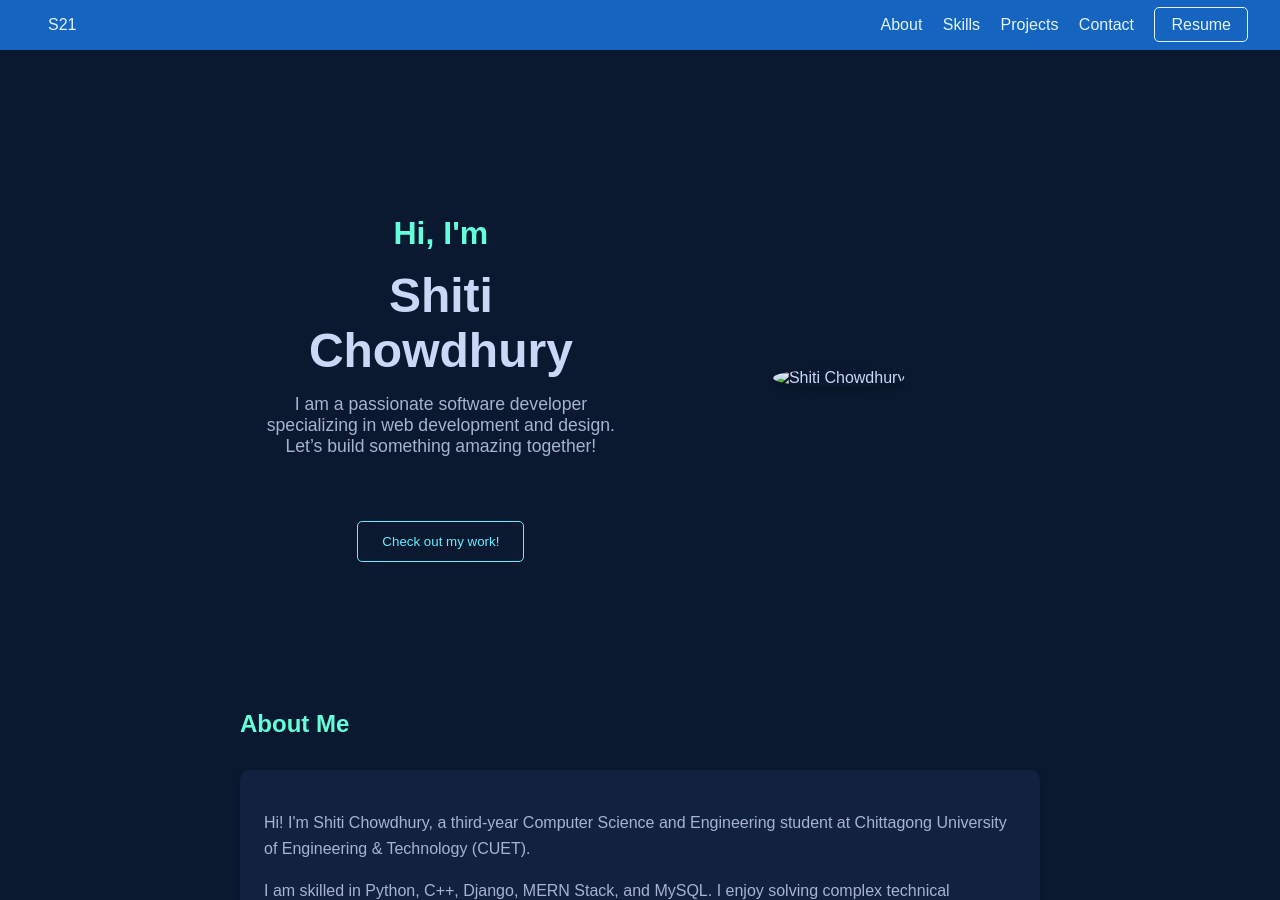
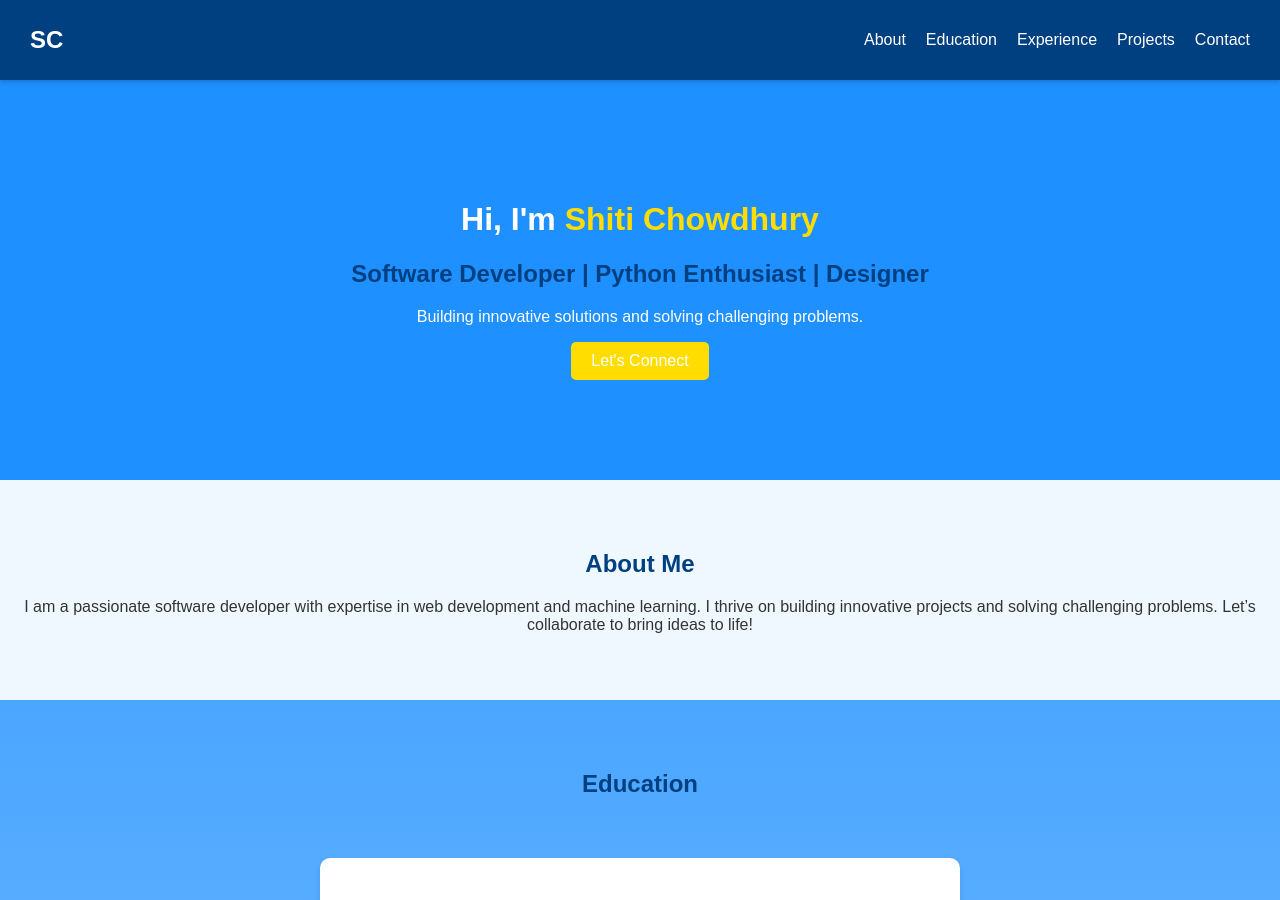
Before and after one commit to SHITICHY21/SHITICHY21.github.io, a Jekyll site: the page built from index.md, in a window 1280 px wide and 900 px high. Built offline with Jekyll 4.4.1, drawn with Linux system fonts in a browser that asks for light colours; our own code applies the rules of GitHub Pages for plain Markdown files; some of the changed text lies outside the part shown.

Commit message:
Update default.html

```diff
--- a/_layouts/default.html
+++ b/_layouts/default.html
@@ -4,363 +4,237 @@
     <meta charset="UTF-8">
     <meta name="viewport" content="width=device-width, initial-scale=1.0">
     <title>Shiti Chowdhury | Portfolio</title>
+    <link rel="stylesheet" href="assets/css/style.css">
+
+    <link rel="icon" href="https://cdnjs.cloudflare.com/ajax/libs/font-awesome/6.0.0-beta3/svgs/solid/code.svg" type="image/svg+xml">
+    <title>Shiti Chowdhury | Portfolio</title>
     <style>
-    /* General Styling */
+        /* General Styles */
         body {
+            font-family: 'Arial', sans-serif;
             margin: 0;
-      font-family: Arial, sans-serif;
-      background-color: #0a192f; /* Deep Blue Background */
-      color: #ccd6f6; /* Light Text */
+            color: #333;
+            background: linear-gradient(to bottom, #1e90ff, #f0f8ff);
         }
 
-    header {
+        /* Navbar */
+        .navbar {
             display: flex;
             justify-content: space-between;
             align-items: center;
-      padding: 1rem 2rem;
-      background-color: #1565c0; /* Navy Blue */
+            background: #004080;
+            padding: 15px 30px;
             position: sticky;
             top: 0;
+            z-index: 1000;
         }
 
-    .logo {
-      display: flex;
-      align-items: center;
-      justify-content: center;
-      width: 70px;
-      height: 70px;
+        .navbar .logo {
+            color: white;
             font-size: 1.5rem;
-      color: #ffffff;
-      background-color: #64b5f6; /* Light Blue */
-      border-radius: 10px;
             font-weight: bold;
-      box-shadow: 0 4px 8px rgba(0, 0, 0, 0.2);
         }
 
-    header a {
-      color: #e3f2fd;
-      text-decoration: none;
-      margin-left: 1rem;
-      font-weight: 500;
-      transition: color 0.3s ease;
+        .navbar .nav-links {
+            display: flex;
+            gap: 20px;
         }
 
-    header a:hover {
-      color: #bbdefb;
+        .navbar .nav-links li {
+            list-style: none;
         }
 
-    header a.resume {
-      padding: 0.5rem 1rem;
-      border: 1px solid #e3f2fd;
-      border-radius: 5px;
+        .navbar .nav-links a {
+            color: white;
+            text-decoration: none;
+            font-size: 1rem;
         }
 
-    .hero {
-      text-align: center;
-      margin-top: 5rem;
-      padding: 0 2rem;
+        .navbar .nav-links a:hover {
+            text-decoration: underline;
         }
 
-    .hero h1 {
-      font-size: 2rem;
-      color: #bbdefb;
+        /* Hero Section */
+        .hero-section {
+            text-align: center;
+            padding: 100px 20px;
+            background: #1e90ff;
+            color: white;
         }
 
-    .hero h2 {
-      font-size: 3rem;
-      font-weight: bold;
-      margin: 1rem 0;
+        .hero-section h1 span {
+            color: #ffdd00;
         }
 
-    .hero p {
-      max-width: 600px;
-      margin: 1rem auto;
-      color: #a8b2d1;
+        .hero-btn {
+            background: #ffdd00;
+            border: none;
+            padding: 10px 20px;
+            border-radius: 5px;
+            cursor: pointer;
+            font-size: 1rem;
         }
 
-    .hero .btn {
-      margin-top: 2rem;
-      padding: 0.75rem 1.5rem;
-      background-color: transparent;
-      border: 1px solid #bbdefb;
-      color: #bbdefb;
-      cursor: pointer;
-      border-radius: 5px;
-      transition: background-color 0.3s ease;
+        .hero-btn:hover {
+            background: #ffd700;
         }
 
-    .hero .btn:hover {
-      background-color: #1976d2;
-      color: #ffffff;
+        /* Section Styles */
+        section {
+            padding: 50px 20px;
         }
 
-    section {
-      padding: 4rem 2rem;
-      max-width: 800px;
+        h2 {
+            text-align: center;
+            color: #004080;
+            margin-bottom: 20px;
+        }
+
+        /* About Section */
+        .about-section {
+            text-align: center;
+            background: #f0f8ff;
+        }
+
+        /* Cards */
+        .education-section, .experience-section, .projects-section {
+            display: flex;
+            flex-direction: column;
+            gap: 20px;
+            align-items: center;
+        }
+
+        .education-card, .experience-card, .project-card {
+            background: #ffffff;
+            border-radius: 10px;
+            padding: 20px;
+            box-shadow: 0px 4px 6px rgba(0, 0, 0, 0.1);
+            width: 90%;
+            max-width: 600px;
+        }
+
+        /* Contact Section */
+        .contact-section form {
+            display: flex;
+            flex-direction: column;
+            gap: 15px;
+            max-width: 500px;
             margin: 0 auto;
         }
 
-    section h2 {
-      color: #64ffda;
-      margin-bottom: 2rem;
+        .contact-section input, .contact-section textarea {
+            padding: 10px;
+            border: 1px solid #ddd;
+            border-radius: 5px;
+            font-size: 1rem;
         }
 
-    section p {
-      line-height: 1.6;
-      color: #a8b2d1;
+        .contact-section button {
+            background: #004080;
+            color: white;
+            border: none;
+            padding: 10px;
+            border-radius: 5px;
+            cursor: pointer;
         }
 
-    .about-content, .skills-content, .projects-content, .contact-content {
-      padding: 1.5rem;
-      background-color: #112240; /* Darker Section Background */
-      border-radius: 10px;
-      box-shadow: 0 4px 8px rgba(0, 0, 0, 0.2);
+        .contact-section button:hover {
+            background: #002a5c;
         }
 
+        /* Footer */
         footer {
             text-align: center;
-      padding: 2rem;
-      background-color: #0a192f;
-      color: #a8b2d1;
-      font-size: 0.9rem;
+            padding: 20px;
+            background: #004080;
+            color: white;
         }
-
-    .contact-details {
-      margin-top: 1.5rem;
-    }
-
-    .contact-details p {
-      margin: 0.5rem 0;
-    }
-    .hero {
-  display: flex;
-  justify-content: center;
-  align-items: center;
-  padding: 4rem;
-  background-color: #0a192f;
-}
-
-.hero-content {
-  display: flex;
-  gap: 2rem;
-  align-items: center;
-  max-width: 1200px;
-}
-
-.hero-text {
-  flex: 1;
-  color: #ccd6f6;
-}
-
-.hero-text h1 {
-  font-size: 2rem;
-  color: #64ffda;
-  margin-bottom: 1rem;
-}
-
-.hero-text h2 {
-  font-size: 3rem;
-  font-weight: bold;
-  margin-bottom: 1rem;
-}
-
-.hero-text p {
-  font-size: 1.1rem;
-  color: #a8b2d1;
-  margin-bottom: 2rem;
-}
-
-.hero-text .btn {
-  padding: 0.75rem 1.5rem;
-  background-color: transparent;
-  border: 1px solid #64ffda;
-  color: #64ffda;
-  cursor: pointer;
-  border-radius: 5px;
-  transition: background-color 0.3s ease;
-}
-
-.hero-text .btn:hover {
-  background-color: #64ffda;
-  color: #0a192f;
-}
-
-.hero-image {
-  flex: 1;
-}
-
-.hero-image img {
-  max-width: 100%;
-  border-radius: 10px;
-  box-shadow: 0 4px 8px rgba(0, 0, 0, 0.2);
-}
-
-.hero {
-  display: flex;
-  justify-content: center;
-  align-items: center;
-  padding: 4rem;
-  background-color: #0a192f;
-}
-
-.hero-content {
-  display: flex;
-  gap: 2rem;
-  align-items: center;
-  max-width: 1200px;
-}
-
-.hero-text {
-  flex: 1;
-  color: #ccd6f6;
-}
-
-.hero-text h1 {
-  font-size: 2rem;
-  color: #64ffda;
-  margin-bottom: 1rem;
-}
-
-.hero-text h2 {
-  font-size: 3rem;
-  font-weight: bold;
-  margin-bottom: 1rem;
-}
-
-.hero-text p {
-  font-size: 1.1rem;
-  color: #a8b2d1;
-  margin-bottom: 2rem;
-}
-
-.hero-text .btn {
-  padding: 0.75rem 1.5rem;
-  background-color: transparent;
-  border: 1px solid #64edff;
-  color: #64edff;
-  cursor: pointer;
-  border-radius: 5px;
-  transition: background-color 0.3s ease;
-}
-
-.hero-text .btn:hover {
-  background-color: #64edff;
-  color: #0a192f;
-}
-
-.hero-image {
-  flex: 1;
-  text-align: center; /* Ensures the image is centered in its flex container */
-}
-
-.hero-image img {
-  max-width: 250px; /* Adjust the image size */
-  border-radius: 50%; /* Makes the image circular */
-  box-shadow: 0 4px 8px rgba(0, 0, 0, 0.2);
-}
-
-.hero {
-  display: flex;
-  justify-content: center;
-  align-items: center;
-  padding: 4rem;
-  background-color: #0a192f;
-}
-
-.hero-content {
-  display: flex;
-  gap: 2rem;
-  align-items: center;
-  max-width: 1200px;
-}
-
-.hero-image img {
-  max-width: 250px;
-  height: auto;
-  border-radius: 50%;
-  box-shadow: 0 4px 8px rgba(0, 0, 0, 0.2);
-}
-
     </style>
 </head>
 <body>
     <!-- Navbar -->
-  <header>
-    <a href="/">S21</a>
-    <nav>
-      <a href="#about">About</a>
-      <a href="#skills">Skills</a>
-      <a href="#projects">Projects</a>
-      <a href="#contact">Contact</a>
-      <a href="#" class="resume">Resume</a>
+    <nav class="navbar">
+        <div class="logo">SC</div>
+        <ul class="nav-links">
+            <li><a href="#about">About</a></li>
+            <li><a href="#education">Education</a></li>
+            <li><a href="#experience">Experience</a></li>
+            <li><a href="#projects">Projects</a></li>
+            <li><a href="#contact">Contact</a></li>
+        </ul>
     </nav>
 
-
+    <!-- Hero Section -->
+    <header class="hero-section">
+        <h1>Hi, I'm <span>Shiti Chowdhury</span></h1>
+        <h2>Software Developer | Python Enthusiast | Designer</h2>
+        <p>Building innovative solutions and solving challenging problems.</p>
+        <button class="hero-btn">Let's Connect</button>
     </header>
 
-  <!-- Hero Section -->
+    <!-- About Section -->
+    <section id="about" class="about-section">
+        <h2>About Me</h2>
+        <p>
+            I am a passionate software developer with expertise in web development and machine learning.
+            I thrive on building innovative projects and solving challenging problems.
+            Let’s collaborate to bring ideas to life!
+        </p>
+    </section>
 
-  <div class="hero">
-    <div class="hero-content">
-      <div class="hero-text">
-        <h1>Hi, I'm</h1>
-        <h2>Shiti Chowdhury</h2>
-        <p>I am a passionate software developer specializing in web development and design. Let’s build something amazing together!</p>
-        <button class="btn">Check out my work!</button>
+    <!-- Education Section -->
+    <section id="education" class="education-section">
+        <h2>Education</h2>
+        <div class="education-card">
+            <h3>Bachelor of Technology in CSE</h3>
+            <p>University of Engineering & Technology - 2022 to 2026</p>
         </div>
-      <div class="hero-image">
-        <img src="_layouts\me.jpg" alt="Shiti Chowdhury">
-      </div>
-    </div>
-  </div>
-
-
-  <!-- About Section -->
-  <section id="about">
-    <h2>About Me</h2>
-    <div class="about-content">
-      <p>Hi! I'm Shiti Chowdhury, a third-year Computer Science and Engineering student at Chittagong University of Engineering & Technology (CUET).</p>
-      <p>I am skilled in Python, C++, Django, MERN Stack, and MySQL. I enjoy solving complex technical problems and building innovative web solutions.</p>
+        <div class="education-card">
+            <h3>Higher Secondary Certificate</h3>
+            <p>Seva Sadan Junior High School - 2020 to 2022</p>
         </div>
     </section>
 
-  <!-- Skills Section -->
-  <section id="skills">
-    <h2>Technical Skills</h2>
-    <div class="skills-content">
-      <p>▪ Python, C++, Java, HTML5, CSS3, JavaScript</p>
-      <p>▪ MERN Stack, Django, TensorFlow, Keras, PyTorch</p>
-      <p>▪ Expertise in Data Science, Linear Regression, and CNNs</p>
-      <p>▪ Proficient in Agile methodologies, teamwork, and problem-solving</p>
+    <!-- Experience Section -->
+    <section id="experience" class="experience-section">
+        <h2>Work Experience</h2>
+        <div class="experience-card">
+            <h3>Frontend Developer</h3>
+            <p>Company Name - Aug 2021 to Feb 2022</p>
+        </div>
+        <div class="experience-card">
+            <h3>Volunteer Mentor</h3>
+            <p>Microverse - Mar 2022 to May 2022</p>
         </div>
     </section>
 
     <!-- Projects Section -->
-  <section id="projects">
+    <section id="projects" class="projects-section">
         <h2>Projects</h2>
-    <div class="projects-content">
-      <p>▪ <strong>MamaJaba:</strong> Implemented frontend and documentation for a web development project</p>
-      <p>▪ <strong>CUET Store System:</strong> Built a system for software engineering coursework</p>
+        <div class="project-card">
+            <h3>MamaJaba</h3>
+            <p>A web development project focused on frontend implementation.</p>
+        </div>
+        <div class="project-card">
+            <h3>CUET Store System</h3>
+            <p>A software engineering project for university requirements.</p>
         </div>
     </section>
 
     <!-- Contact Section -->
-  <section id="contact">
+    <section id="contact" class="contact-section">
         <h2>Contact Me</h2>
-    <div class="contact-content">
-      <p>If you’d like to chat or have questions, feel free to reach out!</p>
-      <div class="contact-details">
-        <p><strong>Address:</strong> Nasirabad, Chattogram</p>
-        <p><strong>Phone:</strong> </p>
-        <p><strong>Email:</strong> shitichowdhury21@gmail.com</p>
-        <p><strong>LinkedIn:</strong> <a href="https://www.linkedin.com/in/shiti-chowdhury" target="_blank">linkedin.com/in/shiti-chowdhury</a></p>
-      </div>
-    </div>
+        <form>
+            <input type="text" name="name" placeholder="Your Name" required>
+            <input type="email" name="email" placeholder="Your Email" required>
+            <textarea name="message" rows="5" placeholder="Your Message" required></textarea>
+            <button type="submit">Send Message</button>
+        </form>
     </section>
 
     <!-- Footer -->
     <footer>
-    Designed & Built by Shiti Chowdhury
+        <p>Built by Shiti Chowdhury © 2024</p>
     </footer>
 </body>
 </html>
```
Lines whose indentation alone changed are shown as unchanged.
